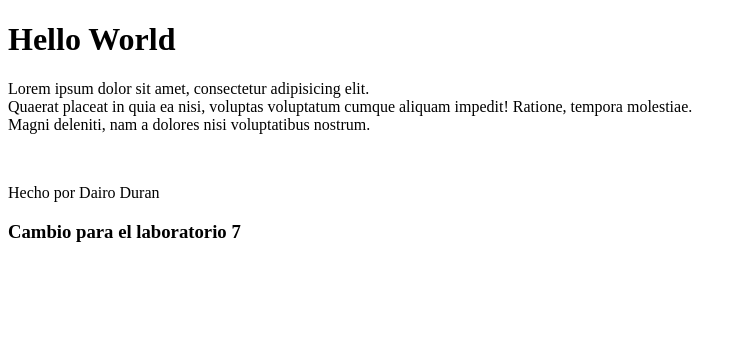
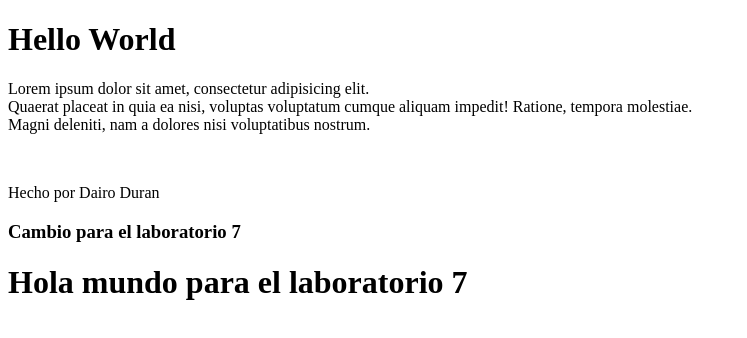
Before and after one commit to G4ru75/PersonalWeb, a plain HTML site: page index.html in a window 1280 px wide. Shown: the whole page, without its empty margins (0-747 px from the left). Drawn offline with Linux system fonts and the light colour scheme.

Commit message:
Creacion de un h1 en una nueva rama

```diff
--- a/index.html
+++ b/index.html
@@ -11,5 +11,6 @@
     <br>
     <p> Hecho por Dairo Duran</p>
     <h3>Cambio para el laboratorio 7</h3>
+    <h1>Hola mundo para el laboratorio 7</h1>
 </body>
 </html>
```
